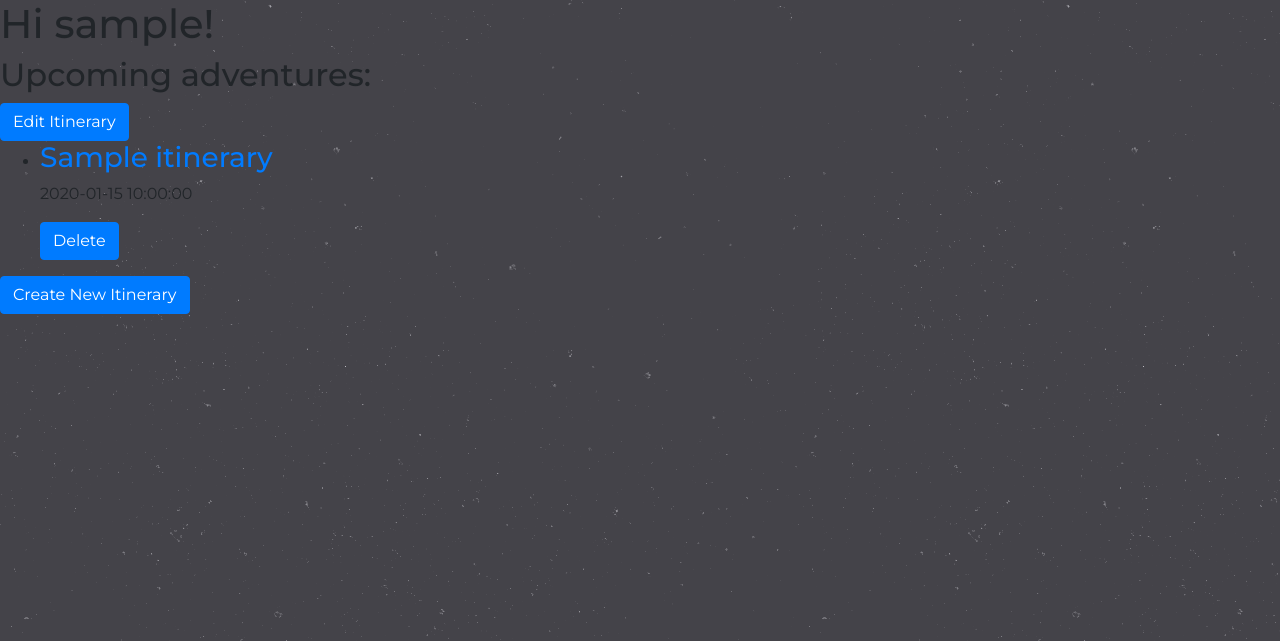
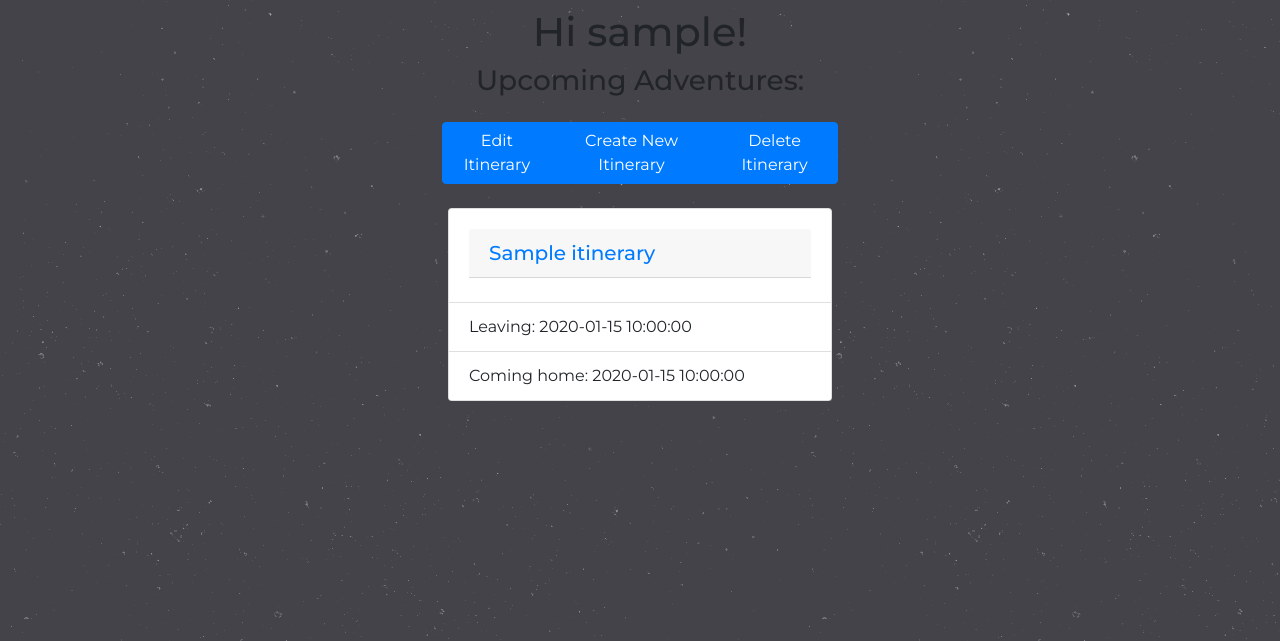
Before and after one commit to KatieAquino/itinerator-travel-app, a Flask app: page /profile in a window 1280 px wide. Shown: the part 86-727 px from the top of the page. Run offline with Flask 2, Linux system fonts and the light colour scheme; the visitor is signed in with stand-in values (Sample User, id 1); tables that the repository leaves empty hold one stand-in row (Sample ...).

Commit message:
Adjusts delete itinerary form from being attached to indivdual cards to being a modal form.

```diff
--- a/server.py
+++ b/server.py
@@ -46,7 +46,7 @@ def log_in_user():
 
 
 @app.route('/api/create-account', methods=['POST'])
-def create_new_account():
+def create_account():
     """Create a new account"""
 
     username = request.form.get('new-username')
@@ -79,6 +79,7 @@ def show_user_places():
     """Display places for searched destination"""
 
     place = request.args.get('search_input')
+    place = place.title()
 
     user = crud.find_itinerary_by_user_id(session['user'])
     itineraries = crud.find_itinerary_by_user(user)
--- a/static/js/forms.js
+++ b/static/js/forms.js
@@ -52,11 +52,11 @@ $('#delete-entry').on('click', (evt) => {
     window.location.replace('/profile')
 });
 
-$('#delete-itinerary').on('click', (evt) => {
+$('#delete-itinerary-confirmed').on('click', (evt) => {
     evt.preventDefault();
     console.log('delete button clicked')
     const deleteItinerary = {
-        id: $('#delete-itinerary-confirmed').val()
+        id: $('#delete-itinerary-id').val()
     };
     let url = (`/api/delete-itinerary/${deleteItinerary['id']}`);
     console.log(deleteItinerary);
--- a/templates/profile.html
+++ b/templates/profile.html
@@ -4,16 +4,84 @@
 
 
 {% block body %}
+  <div class="container-fluid">
+    <div  class="row justify-content-md-center align-content-center mt-2"
+          style="text-align: center;">
+      <div class="col-md-4">
         <h1>Hi {{ username }}!</h1>
-  <H2>Upcoming adventures:</H2>
-    <div>
-    <!-- Edit an itinerary -->
+        <H3>Upcoming Adventures:</H3>
+      </div>
+    </div>
+    <div class="row justify-content-md-center align-content-center pb-lg-9 mb-4 mt-3">
+      <div class="col-md-4">
+        <div class="btn-group" role="group">
+
           <button type="button"
               class="btn btn-primary"
               data-toggle="collapse"
               data-target="edit-form"
               id="edit-itinerary"> Edit Itinerary</button>
 
+            <button type="button"
+                    class="btn btn-primary"
+                    id="new-itinerary"> Create New Itinerary </button>
+
+            <button type="button"
+                    class="btn btn-primary"
+                    data-toggle="modal"
+                    data-target="#delete-itinerary-modal"
+                    >Delete Itinerary</button>
+        </div>
+      </div>
+    </div>
+  </div>
+
+  <div>
+    <!-- Delete an itinerary -->
+    <div  class="modal fade"
+          id="delete-itinerary-modal"
+          tabindex="-1">
+      <div class="modal-dialog">
+        <div class="modal-content">
+          <div class="modal-header">
+            <h5 class="modal-title" id="modal-delete-title">Delete Itinerary</h5>
+            <button type="button" class="btn-close" data-bs-dismiss="modal"></button>
+          </div>
+            <div class="modal-body">
+              <form id="delete-itinerary" method="POST">
+                <div class="form-group">
+                  <label for="select-itinerary-delete">
+                    Which itinerary would you like to delete?</label>
+                  <select class="custom-select mr-sm-2"
+                          id="delete-itinerary-id"
+                          name='delete-itinerary-id'>
+                    <option selected>Choose...</option>
+                      {% for item in itineraries %}
+                    <option value={{ item.id }}>{{ item.name }}</option>
+                      {% endfor %}
+                  </select>
+                </div>
+
+              <div class="modal-footer">
+                <button type="button"
+                        class="btn btn-secondary" data-dismiss="modal">Cancel</button>
+
+                <button type="submit"
+                        class="btn btn-danger"
+                        id="delete-itinerary-confirmed">Delete</button>
+                      </form>
+            </div>
+        </div>
+      </div>
+    </div>
+  </div>
+
+
+        </div>
+
+
+    <div>
+    <!-- Edit an itinerary form-->
         <div class="container">
           <div class="collapse" id="edit-form">
           <form action="/api/edit-itinerary" method="POST">
@@ -56,54 +124,7 @@
     </div>
     </div>
     <div>
-      <ul>
-    {% for item in itineraries %}
-      <li>
-        <h3><a href="/itinerary/{{ item.id }}">
-          {{ item.name }}</a></h3>
-        <p>{{ item.start_date }}</p>
-        <button type="button"
-                    class="btn btn-primary"
-                    data-toggle="modal"
-                    data-target="#delete-itinerary-modal-{{ item.id}}">Delete</button>
-            <div class="modal fade"
-                  id="delete-itinerary-modal-{{ item.id }}"
-                  tabindex="-1">
-              <div class="modal-dialog">
-                <div class="modal-content">
-                  <div class="modal-header">
-                    <h5 class="modal-title" id="modal-delete-title">{{item.name}}</h5>
-                    <button type="button" class="btn-close" data-bs-dismiss="modal"></button>
-                  </div>
-                  <div class="modal-body">
-                    Are you sure you would like to delete {{item.name}} from your itinerary?
-                  </div>
-                  <div class="modal-footer">
-                    <button type="button"
-                            class="btn btn-secondary" data-dismiss="modal">Cancel</button>
-
-                    <form id="delete-itinerary" method="POST">
-                      <button type="button"
-                              class="btn btn-primary"
-                              name="{{item.id}}"
-                              value="{{item.id}}"
-                              id="delete-itinerary-confirmed">Delete</button>
-                    </form>
-                  </div>
-                </div>
-              </div>
-            </div>
-      </li>
-
-    {% endfor %}
-  </ul>
-</div>
-
-  <div class="form-group mb-2">
-    <button type="button"
-    class="btn btn-primary"
-    id="new-itinerary"> Create New Itinerary </button>
-
+<!-- Create new Itinerary -->
 <div class="container" id="itinerary-form">
   <form action="/api/create-itinerary" method="POST">
 
@@ -133,4 +154,35 @@
   </form>
 </div>
 
+
+<!-- loop through itineraries to display -->
+<div class="container">
+    {% for item in itineraries %}
+      <div class="row justify-content-md-center align-content-center mb-3">
+        <div class="col d-flex justify-content-md-center">
+          <div class="card" style="width: 24rem">
+        <div class="card-body">
+          <h5 class="card-header mb-1"><a href="/itinerary/{{ item.id }}">
+            {{ item.name }}</a></h5>
+        </div>
+        <ul class="list-group list-group-flush">
+          <li class="list-group-item">Leaving: {{ item.start_date }}</li>
+          <li class="list-group-item">Coming home: {{ item.end_date }}</li>
+        </ul>
+
+                  </div>
+                </div>
+              </div>
+            </div>
+
+    {% endfor %}
+        </div>
+</div>
+
+</div>
+
+
+
+
+
 {% endblock %}
```
Lines whose indentation alone changed are shown as unchanged.
